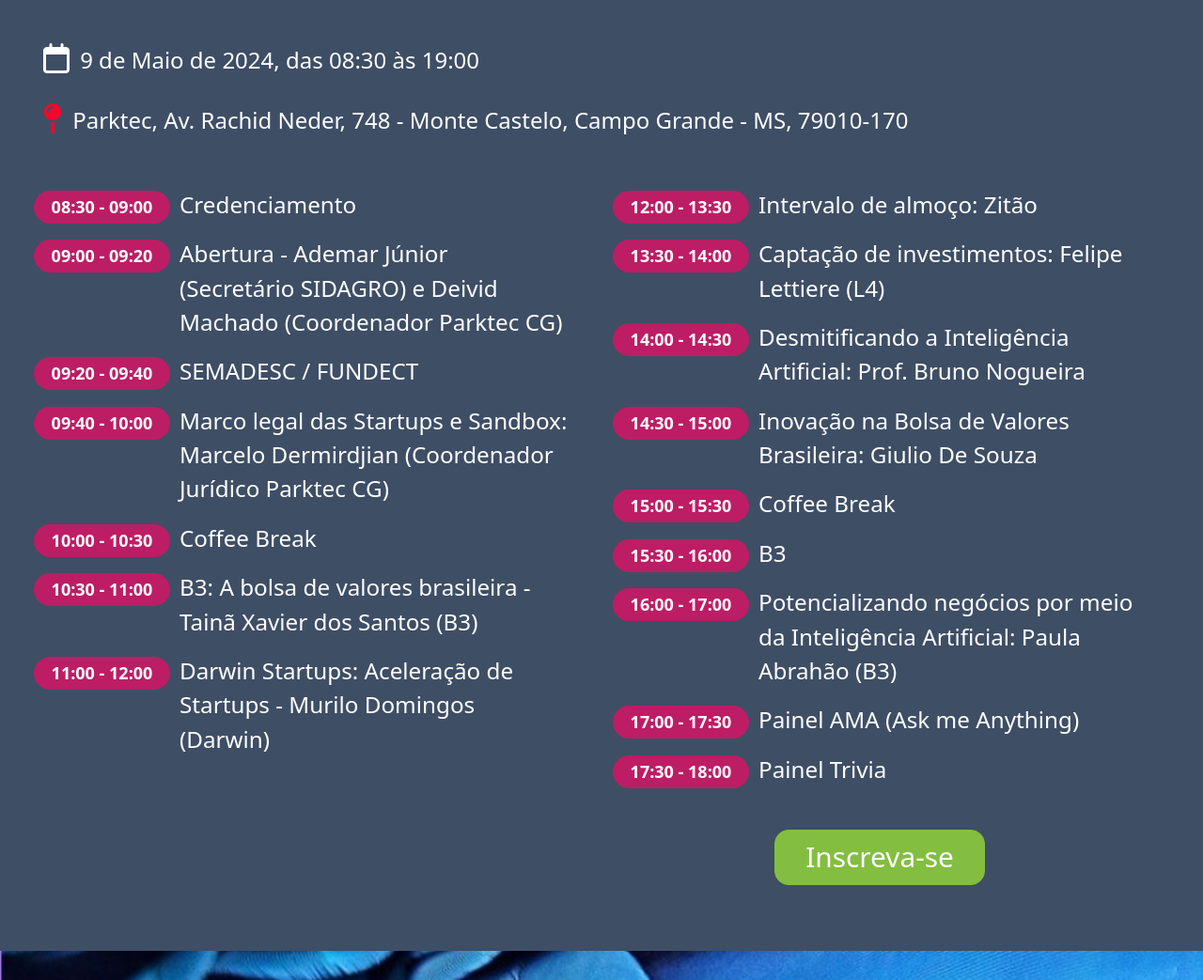
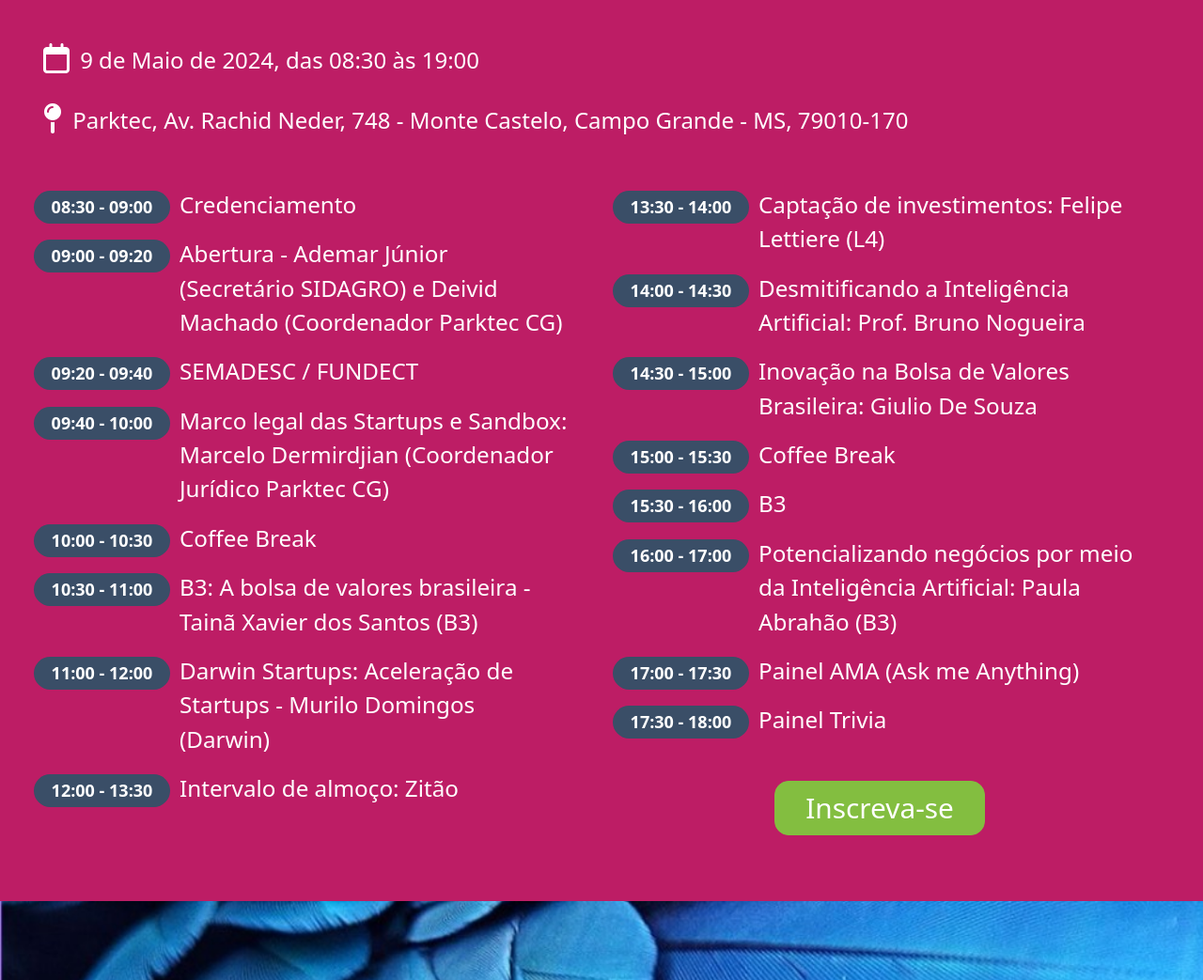
Before and after one commit to Protagonistas-do-Futuro/SitePDF, a plain HTML site: page parktecCG/parktec.html in a window 1280 px wide. Shown: the part 1757-2800 px from the top of the page at 94% size. Drawn offline with nearby package versions, Linux system fonts and the light colour scheme.

Commit message:
update: atualiza cores

```diff
--- a/parktecCG/parktec.html
+++ b/parktecCG/parktec.html
@@ -116,7 +116,7 @@
             <p class="fs-4 theme-white">9 de Maio de 2024, das 08:30 às 19:00</p>
           </div>
           <div class="container d-flex" style="margin-top: 1%; margin-left: 0;">
-            <i class="fa-solid fa-map-pin fa-2x image-icon" style="color: #f9062b;"></i>
+            <i class="fa-solid fa-map-pin fa-2x image-icon" style="color: #FFFFFF;"></i>
             <p class="fs-4 theme-white">Parktec, Av. Rachid Neder, 748 - Monte Castelo, Campo Grande - MS, 79010-170</p>
           </div>
         </div>
@@ -170,15 +170,15 @@
                 <p class="font-2 theme-white">Darwin Startups: Aceleração de Startups - Murilo Domingos (Darwin)</p>
               </div>
             </div>
-          </div>
-          <div class="col d-flex" style="flex-direction: column;">
+
             <div class="container">
               <div class="container-calendar"><span class="font-1 theme-white"><b>12:00 - 13:30</b></span></div>
               <div class="container-cronogram">
                 <p class="font-2 theme-white">Intervalo de almoço: Zitão</p>
               </div>
             </div>
-
+          </div>
+          <div class="col d-flex" style="flex-direction: column;">
             <div class="container">
               <div class="container-calendar"><span class="font-1 theme-white"><b>13:30 - 14:00</b></span></div>
               <div class="container-cronogram">
--- a/parktecCG/styles.css
+++ b/parktecCG/styles.css
@@ -44,14 +44,14 @@
     height: auto;
     padding-top: 2%;
     padding-bottom: 50px;
-    background-color: #3E4E65;
+    background-color: #BD1D65;
 }
 
 .container-background3{
     height: 100vh;
     padding-bottom: 50px;
     padding-top: 2%;
-    background-color: #BD1D65;
+    background-color: #3A4E67;
 }
 
 .container-background4{
@@ -195,8 +195,6 @@
     border-color: #55792c;
 }
 
-
-
 .container-info{
     margin-top: 1%;
 }
@@ -208,7 +206,7 @@
     margin-top: 3px;
     width: 145px;
     height: 35px;
-    background-color: #BD1D65;
+    background-color: #3A4E67;
     border-radius: 25px;
     text-align: center;
     align-items: center;
```
